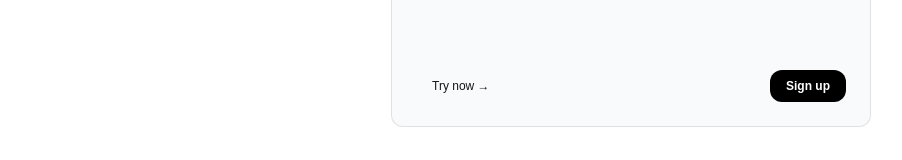
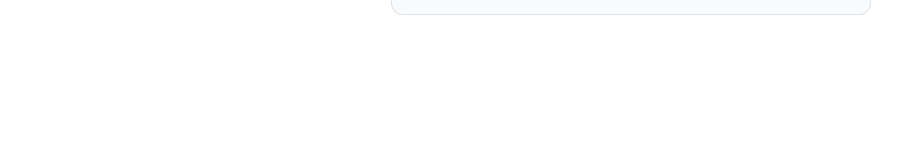
Before and after one commit to amaan-bhati/gallery-app-3d, a Next.js app: page / in a window 1280 px wide. Shown: the part 503-663 px from the top of the page, without its empty margins (9-911 px from the left). Built offline with nearby package versions, Linux system fonts and the light colour scheme.

Commit message:
minor: add-elements-array_remove-buttons

```diff
--- a/src/components/Card.tsx
+++ b/src/components/Card.tsx
@@ -5,6 +5,23 @@ import React from "react";
 // import { CardBody, CardContainer, CardItem } from "../ui/3d-card";
 import Link from "next/link";
 import { CardContainer, CardBody, CardItem } from "./CardContent";
+
+// const cardData = [
+//     {
+//       title: "Make things float in air",
+//       description: "Hover over this card to unleash the power of CSS perspective",
+//       imageSrc: "https://images.unsplash.com/photo-1441974231531-c6227db76b6e?q=80&w=2560&auto=format&fit=crop&ixlib=rb-4.0.3&ixid=M3wxMjA3fDB8MHxwaG90by1wYWdlfHx8fGVufDB8fHx8fA%3D%3D",
+//       link: "https://amaanbhati.tech"
+//     },
+
+//     {
+//         title: "Make things float in air",
+//         description: "Hover over this card to unleash the power of CSS perspective",
+//         imageSrc: "https://images.unsplash.com/photo-1441974231531-c6227db76b6e?q=80&w=2560&auto=format&fit=crop&ixlib=rb-4.0.3&ixid=M3wxMjA3fDB8MHxwaG90by1wYWdlfHx8fGVufDB8fHx8fA%3D%3D",
+//         link: "https://amaanbhati.tech"
+//       },
+//     // Add more card data objects here...
+//   ];
 
 export function Card() {
   return (
@@ -32,11 +49,11 @@ export function Card() {
             alt="thumbnail"
           />
         </CardItem>
-        <div className="flex justify-between items-center mt-20">
+        {/* <div className="flex justify-between items-center mt-20">
           <CardItem
             translateZ={20}
             as={Link}
-            href="https://twitter.com/mannupaaji"
+            href="https://amaanbhati.tech"
             target="__blank"
             className="px-4 py-2 rounded-xl text-xs font-normal dark:text-white"
           >
@@ -47,9 +64,9 @@ export function Card() {
             as="button"
             className="px-4 py-2 rounded-xl bg-black dark:bg-white dark:text-black text-white text-xs font-bold"
           >
-            Sign up
+            Read More
           </CardItem>
-        </div>
+        </div>{" "} */}
       </CardBody>
     </CardContainer>
   );
```
